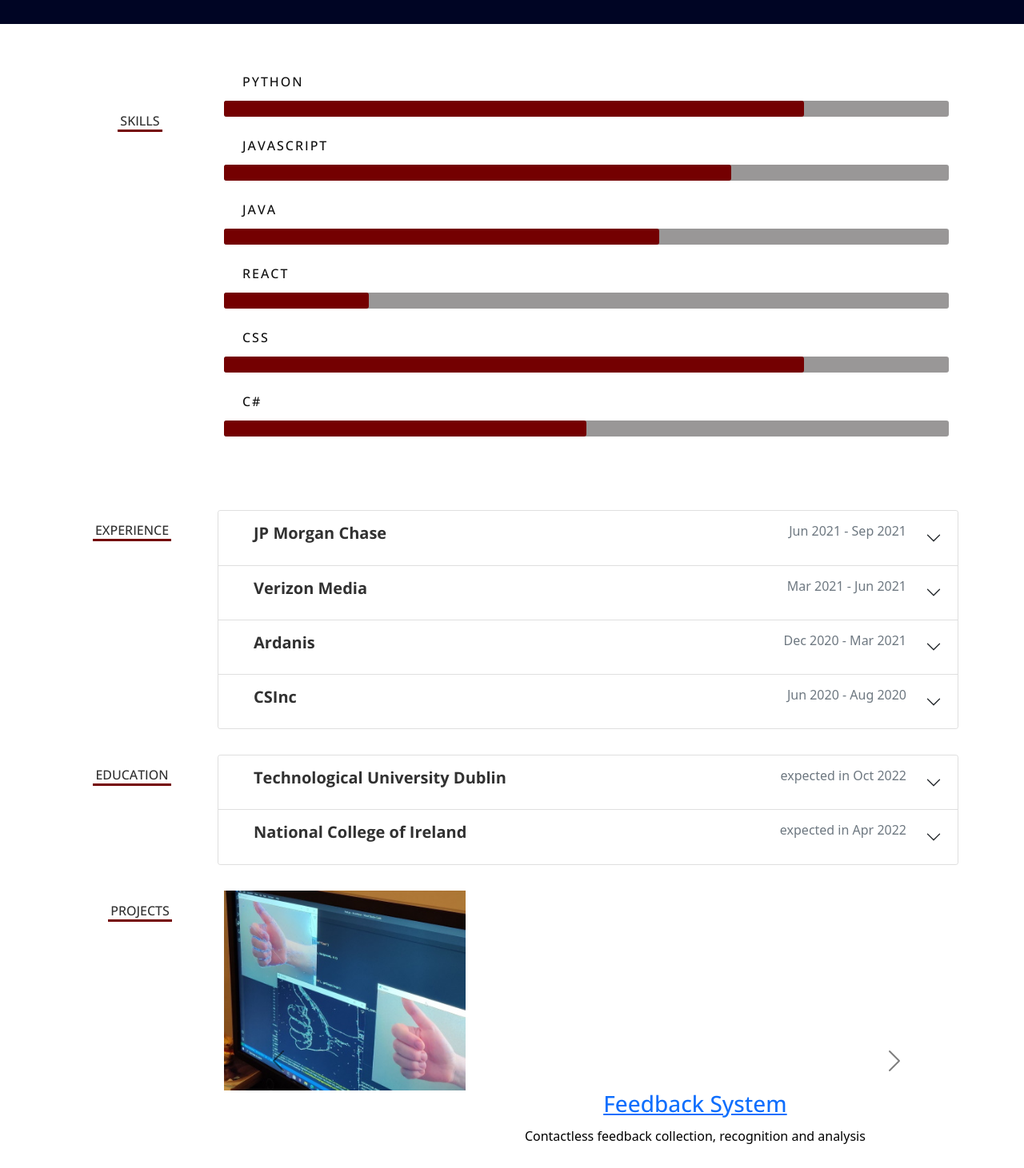
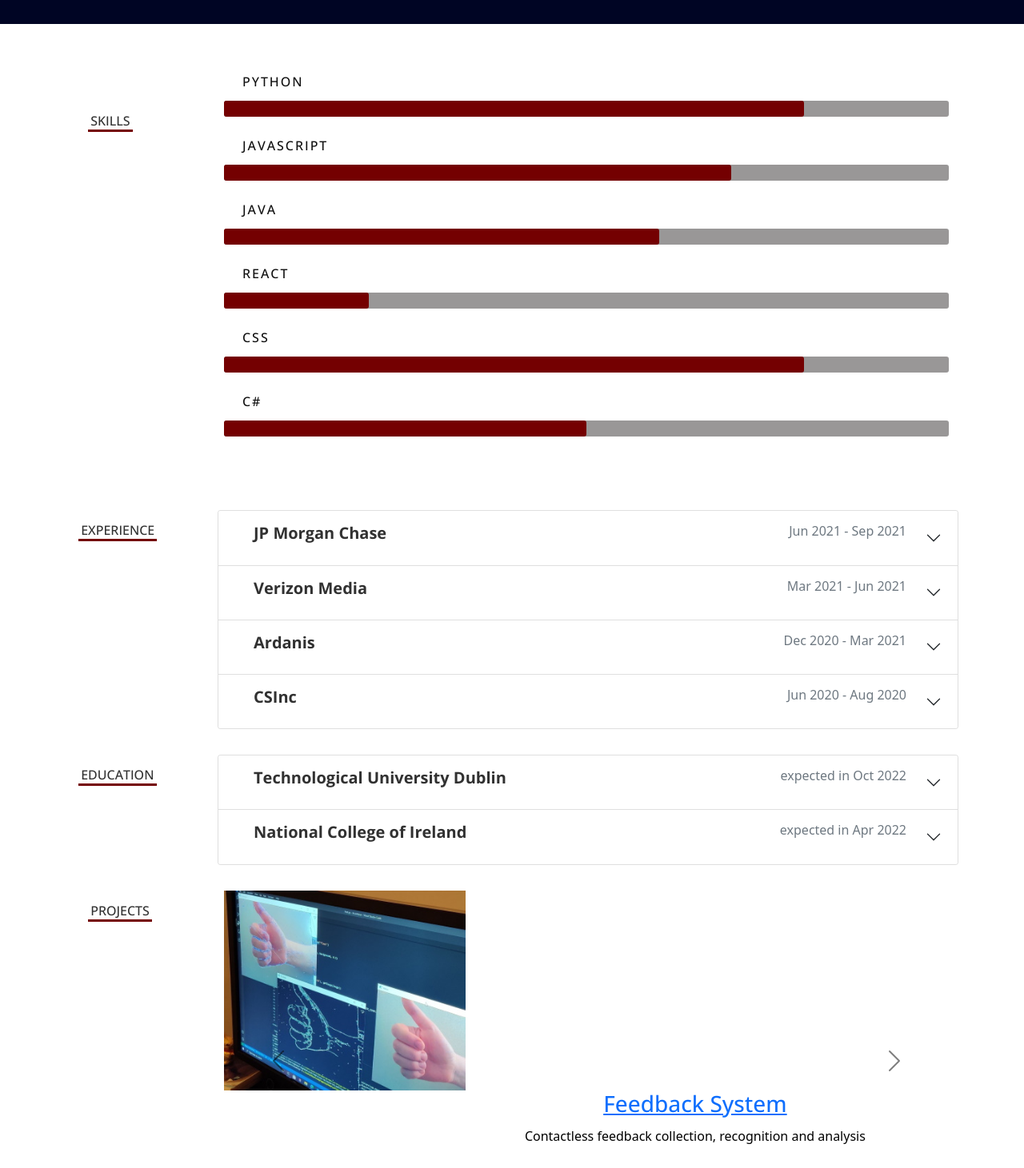
Before and after one commit to Iryna-Slynko/iryna-slynko-personal-website, a React (Create React App) app: page / in a window 1280 px wide. Shown: the part 1242-2703 px from the top of the page at 80% size. Built offline with nearby package versions, Linux system fonts and the light colour scheme.

Commit message:
Improve design

```diff
--- a/src/components/AccordionSection.tsx
+++ b/src/components/AccordionSection.tsx
@@ -13,7 +13,7 @@ export class AccordionSection  extends React.Component<IProps> {
   render(){
   return <section id={this.props.id}>
     <Row>
-      <Col sm={3} md={2}>
+      <Col  className="pb-5 text-left" sm={3} md={2}>
         <h4>
           <span>
             {this.props.title}
--- a/src/components/Projects.tsx
+++ b/src/components/Projects.tsx
@@ -3,6 +3,7 @@ import Carousel from 'react-bootstrap/Carousel'
 import Col from 'react-bootstrap/Col';
 import Container from 'react-bootstrap/Container';
 import Row from 'react-bootstrap/Row';
+import Image from 'react-bootstrap/Image';
 import { IProject } from '../types/Project';
 import { Technology } from '../types/Technology';
 
@@ -15,8 +16,7 @@ export default class Projects extends React.Component<IProps> {
   render(): React.ReactNode {
     const projectItems = this.props.projects.map((project, index) => {
       return <Carousel.Item key={project.title}>
-        <img
-          className="d-block"
+        <Image fluid
           src={"images/portfolio/" + project.image}
           alt={project.title}
         />
@@ -32,7 +32,7 @@ export default class Projects extends React.Component<IProps> {
 
         <Container>
            <Row  className="justify-content-md-center">
-         <Col sm={3} md={2}>
+         <Col  className="pb-5 text-left" sm={3} md={2}>
           <h4>
             <span>
               Projects
--- a/src/components/Skills.tsx
+++ b/src/components/Skills.tsx
@@ -32,8 +32,8 @@ export default class Skills extends React.Component<IProps> {
     return (
       <section id='skills'>
         <Container>
-          <Row className="justify-content-center">
-            <Col className="pb-5" sm={3} md={2}>
+          <Row className="justify-content-start">
+            <Col  className="pb-5 text-left" sm={3} md={2}>
               <h4>
                 <span>
                   Skills
--- a/src/styles/Resume.scss
+++ b/src/styles/Resume.scss
@@ -14,7 +14,7 @@ main h2, main h6 {
 main h4 {
   padding: 1em;
   text-transform: uppercase;
-  text-align: center;
+  text-align: left;
   padding-bottom: 6px;
   font-size: medium;
 }
```
